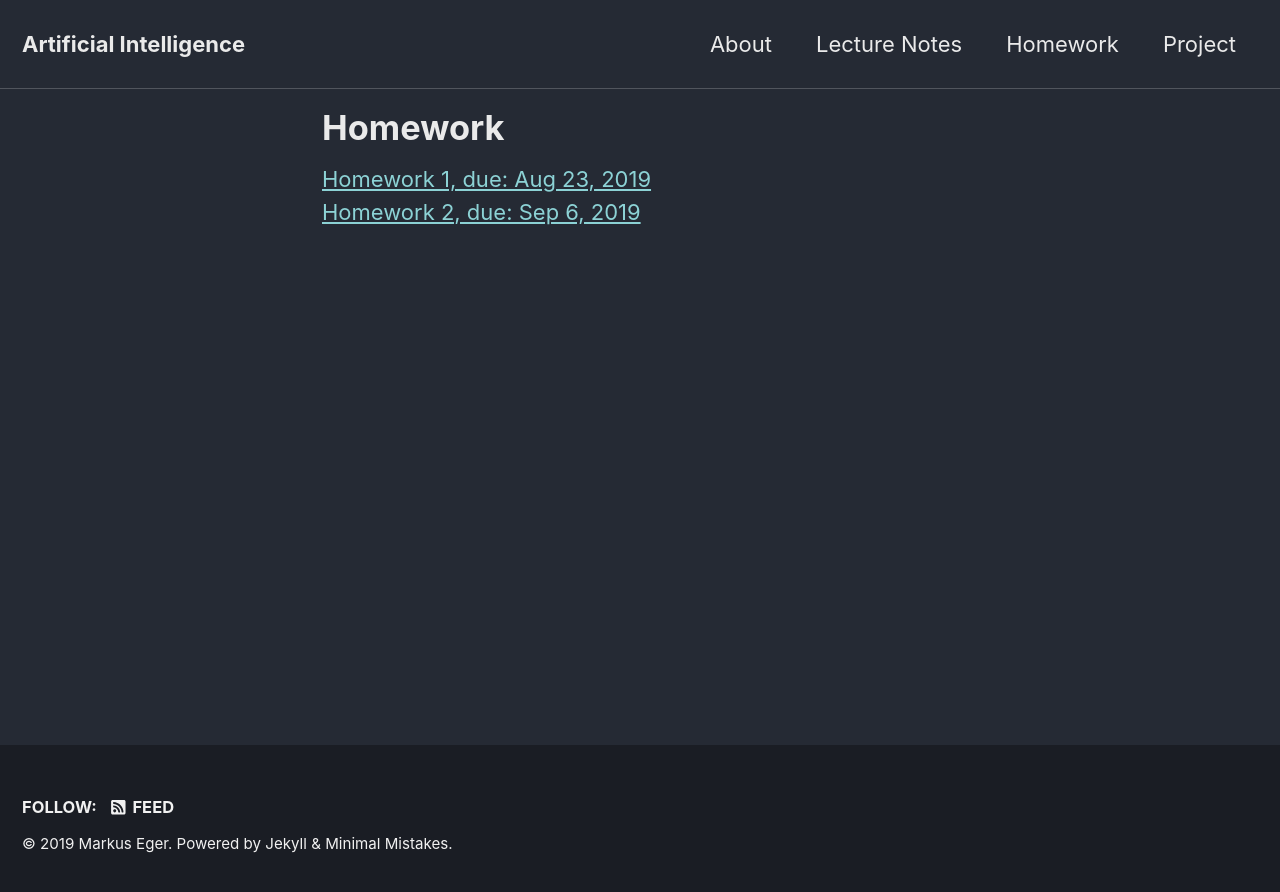
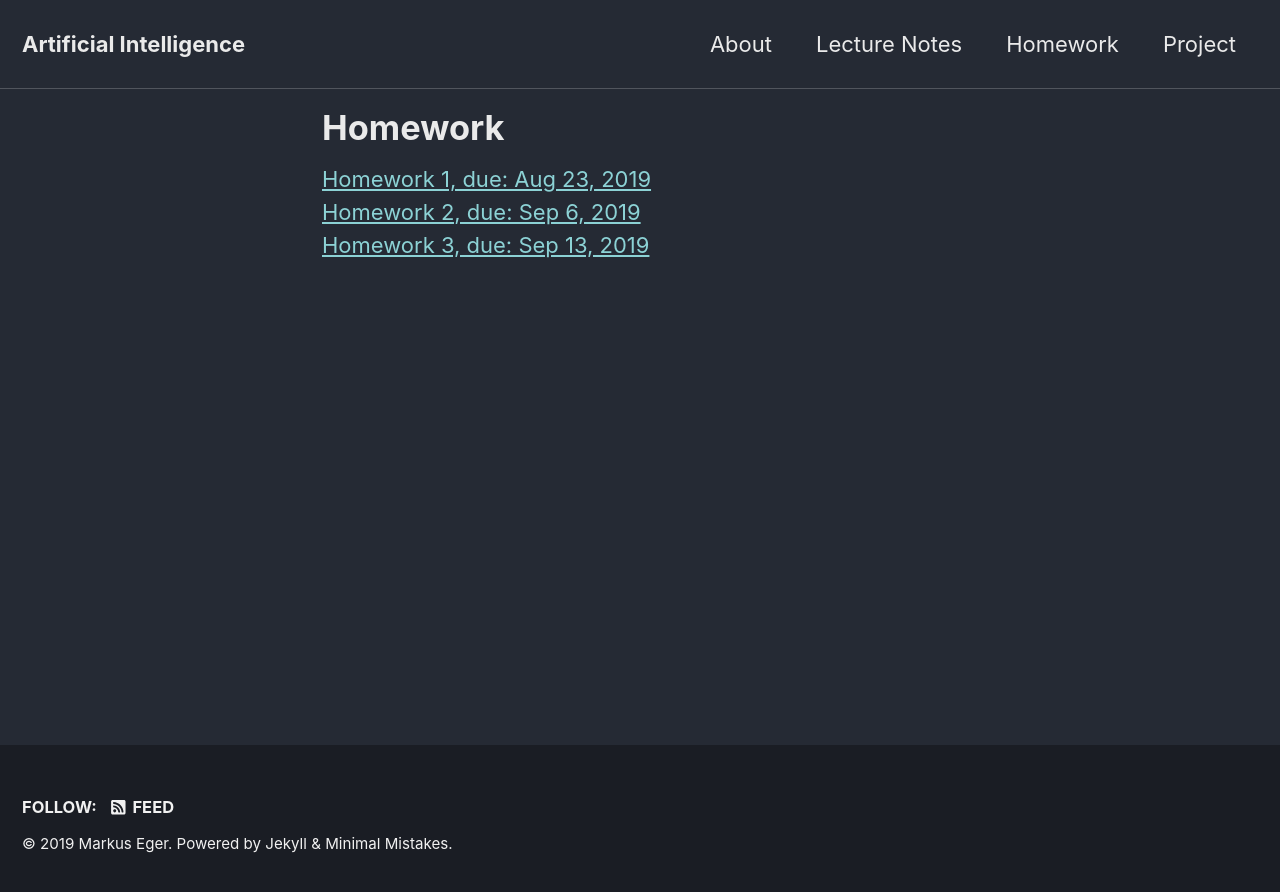
Before and after one commit to yawgmoth/PF-3335, a Jekyll site: the page built from _pages/homework.html, in a window 1280 px wide. Shown: the top 892 px of the page. Built offline with Jekyll 4.4.1, drawn with Linux system fonts in a browser that asks for light colours; cached includes are drawn as plain includes; nearby versions of some CDN libraries.

Commit message:
add missing homework link

```diff
--- a/_pages/homework.html
+++ b/_pages/homework.html
@@ -10,8 +10,8 @@ categories: [frontpage]
 
 <a href="/PF-3335/assets/pdf/homework1.pdf">Homework 1, due: Aug 23, 2019</a><br/>
 <a href="/PF-3335/assets/pdf/homework2.pdf">Homework 2, due: Sep 6, 2019</a><br/>
-<!--<a href="lecture3.html">Lecture 3: The Planning Problem, Sep 6, 2019</a><br/>
-<a href="lecture4.html">Lecture 4: PDDL, Sep 13, 2019</a><br/>
+<a href="/PF-3335/assets/pdf/homework3.pdf">Homework 3, due: Sep 13, 2019</a><br/>
+<!--<a href="lecture4.html">Lecture 4: PDDL, Sep 13, 2019</a><br/>
 <a href="lecture5.html">Lecture 5: Planning as Pathfinding, Sep 20, 2019</a><br/>
 <a href="lecture6.html">Lecture 6: Graphplan, Sep 27, 2019</a><br/>
 <a href="lecture7.html">Lecture 7: Plan-Space Planning, Oct 4, 2019</a><br/>
```
